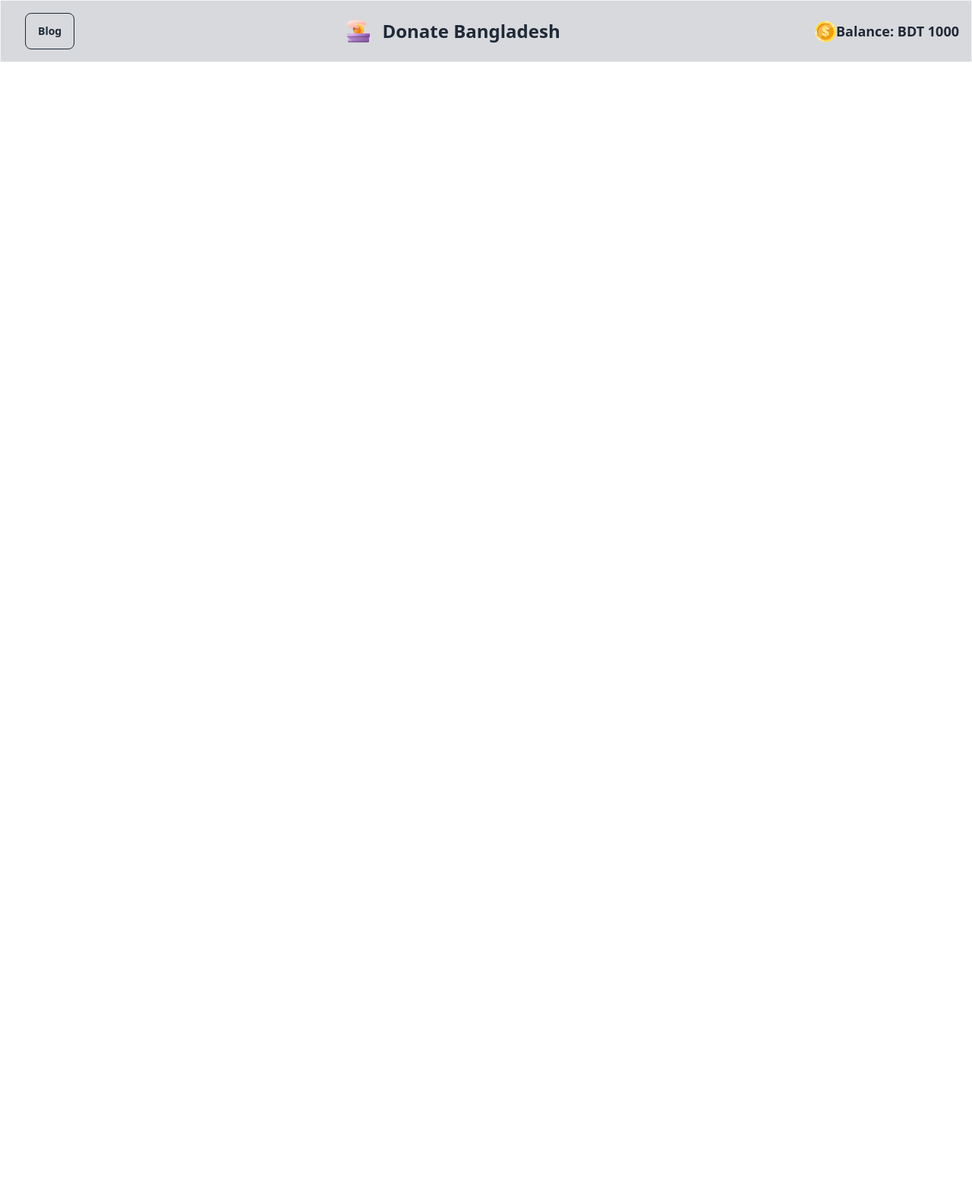
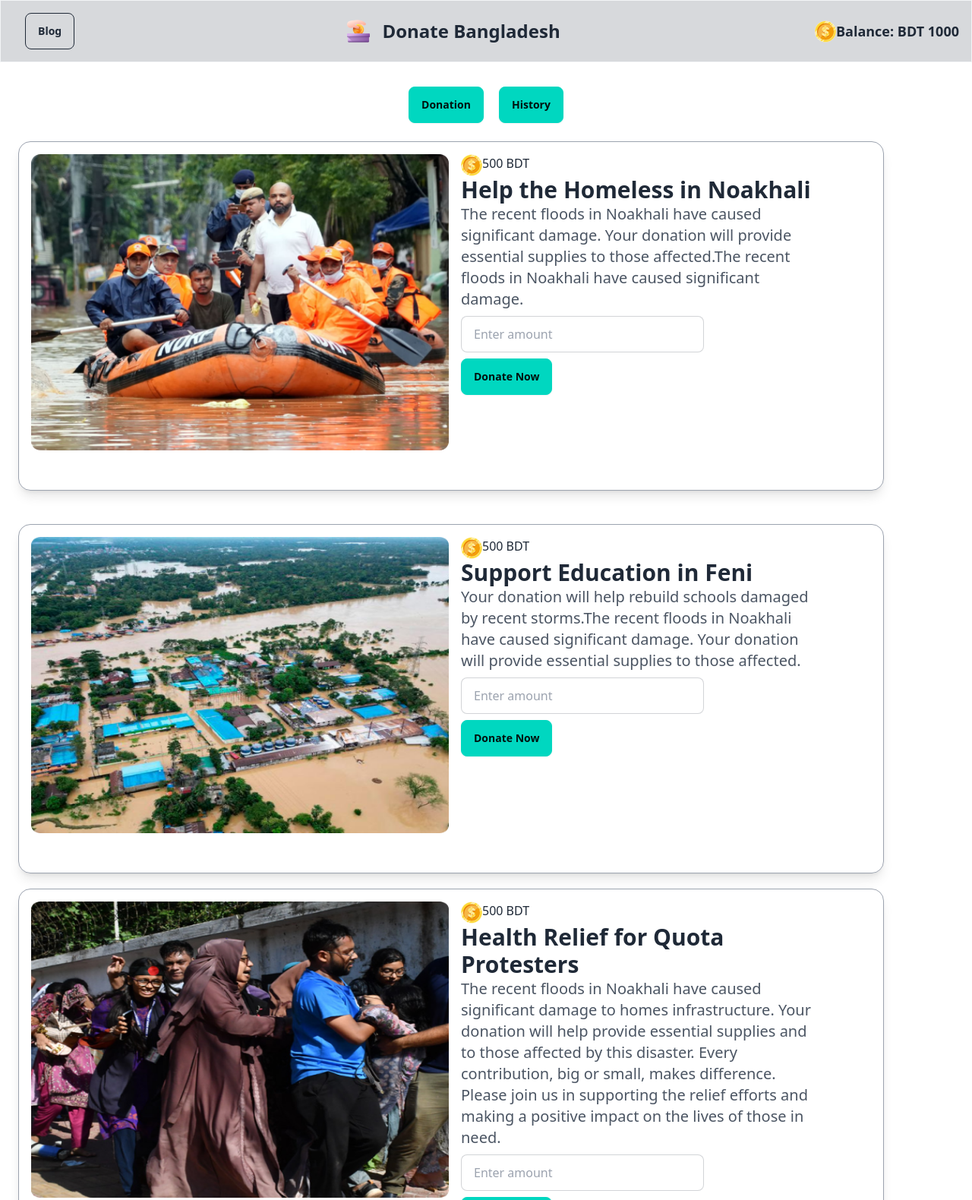
Before and after one commit to jasminaramim/We-Made_Donation-Website-For-the-Neddy-people, a plain HTML site: page index.html in a window 1280 px wide. Shown: the top 1580 px of the page at 76% size. Before the commit the page ends 800 px from the top, so only its background shows below. Drawn offline with nearby package versions, Linux system fonts and the light colour scheme.

Commit message:
the three cards section done in donation website

```diff
--- a/index.html
+++ b/index.html
@@ -22,3 +22,70 @@
             <span class="lg:text-lg text-xl font-semibold">Balance: <span id="account-balance">BDT 1000</span></span>
         </div>
     </nav>
+    <main>
+        <!-- Buttons -->
+    <section>
+        <div class="flex justify-center gap-5 mt-8">
+            <button id="donationBtn" class="btn btn-accent">Donation</button>
+            <button id="historyBtn" class="btn btn-accent">History</button>
+        </div>
+    </section>
+
+    <!-- Donation Section -->
+    <section id="donation-section" class="grid grid-cols-1 md:grid-cols-3 items-center gap-6 p-6">
+        <!-- Donation Card 1 -->
+        <div class="card shadow-lg p-4 lg:w-[1140px] border border-gray-400 lg:h-[460px]">
+            <div class="lg:flex">
+                <img src="./assets/noakhali.png" class="lg:w-[550px] lg:h-[390px] w-[350px] rounded-md" alt="Noakhali">
+                <div class="ml-4 lg:w-[470px] lg:h-[390px]">
+                    <div class="flex lg:mt-0 mt-4">
+                        <img src="./assets/coin.png" alt="Coin">
+                        <p><span id="donation-amount-1">500 BDT</span></p>
+                    </div>
+                    <h2 class="font-bold text-3xl">Help the Homeless in Noakhali</h2>
+                    <p class="text-gray-600 text-xl">The recent floods in Noakhali have caused significant damage. Your donation will provide essential supplies to those affected.The recent floods in Noakhali have caused significant damage. </p>
+                    <input type="number" id="donation-input-1" class="input input-bordered w-full max-w-xs mt-2" placeholder="Enter amount">
+                    <br>
+                    <button class="btn btn-accent mt-2" onclick="donate(1, 'Noakhali Homeless')">Donate Now</button>
+                </div>
+            </div>
+        </div>
+        </section >
+        <!-- Donation Card 2 -->
+         <section id="donation-section-two" class="ml-6 mt-5">
+        <div class="card border border-gray-400 shadow-lg p-4 lg:w-[1140px] lg:h-[460px]">
+            <div class="lg:flex">
+                <img src="./assets/feni.png" class="lg:w-[550px] lg:h-[390px] w-[350px] rounded-md" alt="Feni">
+                <div class="ml-4 lg:w-[470px] lg:h-[390px]">
+                    <div class="flex lg:mt-0 mt-4">
+                        <img src="./assets/coin.png" alt="Coin">
+                        <p><span id="donation-amount-two">500 BDT</span></p>
+                    </div>
+                    <h2 class="font-bold text-3xl">Support Education in Feni</h2>
+                    <p class="text-gray-600 text-xl">Your donation will help rebuild schools damaged by recent storms.The recent floods in Noakhali have caused significant damage. Your donation will provide essential supplies to those affected.</p>
+                    <input type="number" id="donation-input-2" class="input input-bordered w-full max-w-xs mt-2" placeholder="Enter amount">
+                    <br>
+                    <button class="btn btn-accent mt-2" onclick="donate(2, 'Feni Education')">Donate Now</button>
+                </div>
+            </div>
+        </div>
+    </section>
+        <!-- Donation Card 3 -->
+         <section id="donation-section-three" class="ml-6 mt-5 mb-7 ">
+        <div class="card border border-gray-400 shadow-lg p-4 lg:w-[1140px] lg:h-[460px]">
+            <div class="lg:flex">
+                <img src="./assets/quota-protest.png" class="lg:w-[550px] lg:h-[390px] w-[350px] rounded-md" alt="Quota Protest">
+                <div class="ml-4 lg:w-[470px] lg:h-[390px]">
+                    <div class="flex lg:mt-0 mt-4">
+                        <img src="./assets/coin.png" alt="Coin">
+                        <p><span id="donation-amount-three">500 BDT</span></p>
+                    </div>
+                    <h2 class="font-bold text-3xl">Health Relief for Quota Protesters</h2>
+                    <p class="text-gray-600 text-xl"> The recent floods in Noakhali have caused significant damage to homes  infrastructure. Your donation will help provide essential supplies and  to those affected by this disaster. Every contribution, big or small, makes  difference. Please join us in supporting the relief efforts and making a positive impact on the lives of those in need.</p>
+                    <input type="number" id="donation-input-3" class="input input-bordered w-full max-w-xs mt-2" placeholder="Enter amount">
+                    <br>
+                    <button class="btn btn-accent mt-2" onclick="donate(3, 'Quota Protesters Relief')">Donate Now</button>
+                </div>
+            </div>
+        </div>
+    </section>
```
